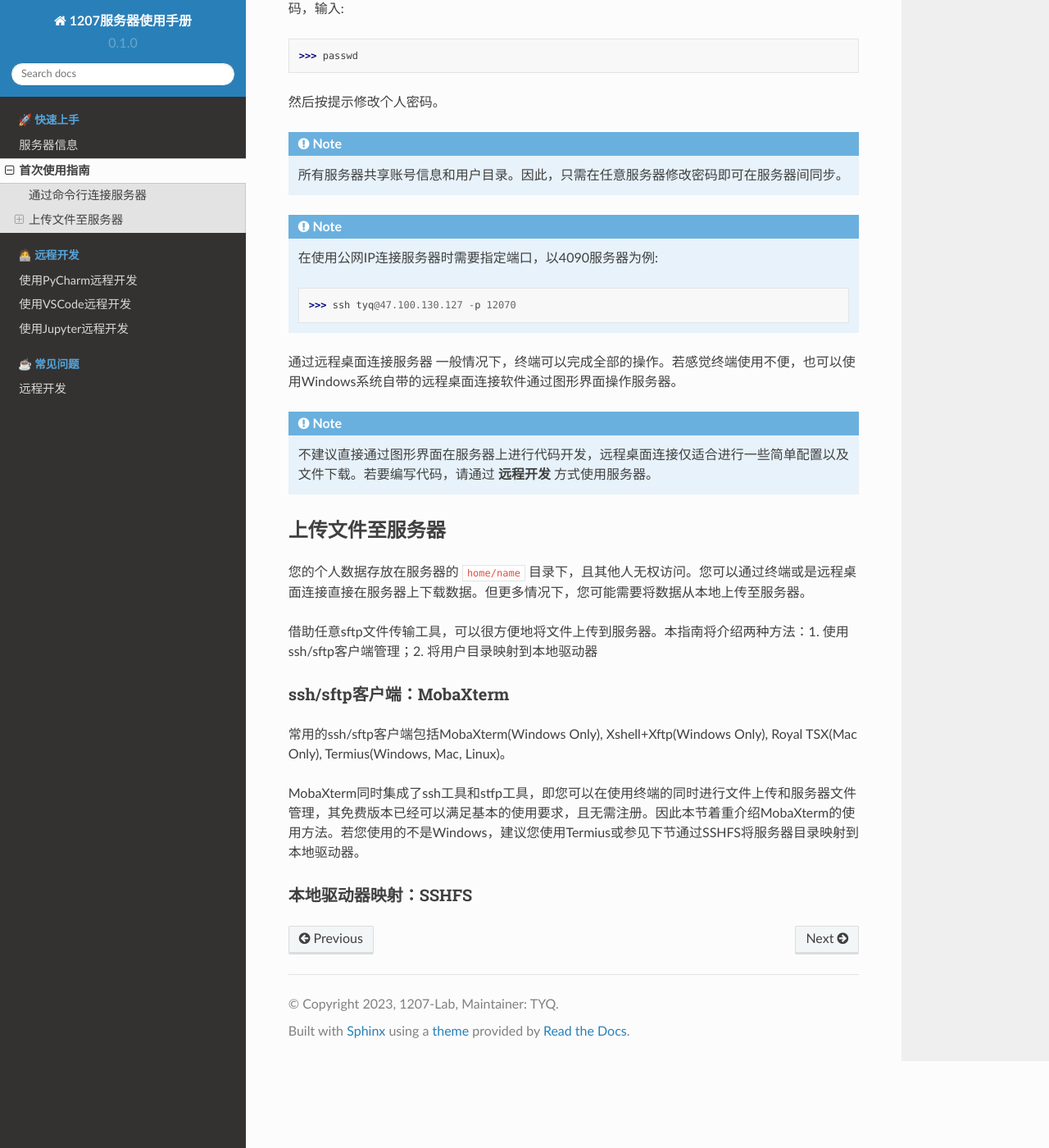
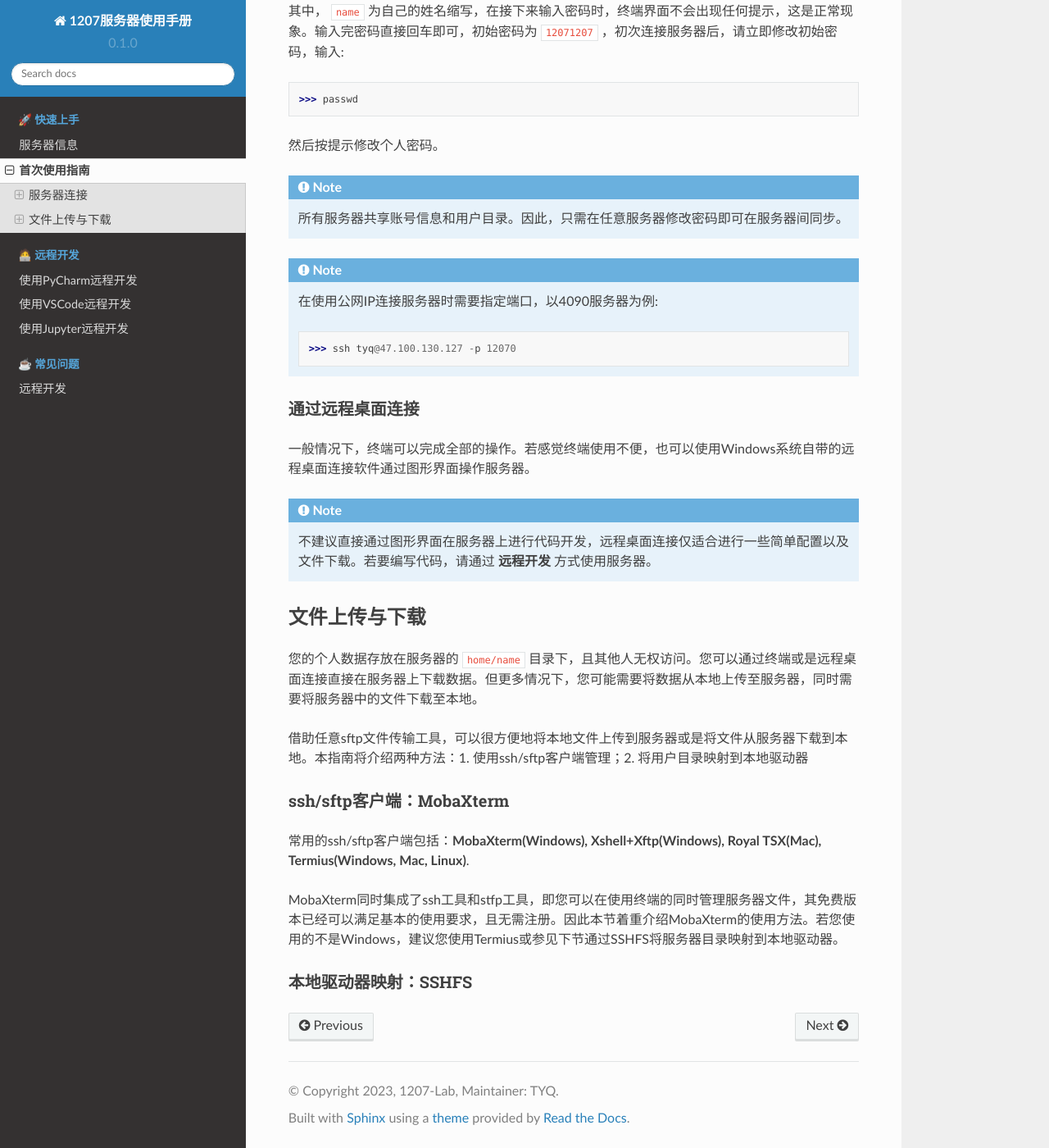
Before and after one commit to TangYuanqing/1207-server-docs, a Sphinx documentation site: the page built from docs/source/tutorial.rst, in a window 1280 px wide and 1400 px high, scrolled down 465 px. Shown: the whole window at 82% size. Built offline with Sphinx 7.4.7 and the Read the Docs theme 2.0.0, drawn with Linux system fonts in a browser that asks for light colours; some of the changed text lies outside the part shown.

Commit message:
Please enter the commit message for your changes. Lines starting with '#' will be ignored, and an empty message aborts the commit.
On branch main
Your branch is up to date with 'origin/main'.

Changes to be committed:
	modified:   docs/source/tutorial.rst

```diff
--- a/docs/source/tutorial.rst
+++ b/docs/source/tutorial.rst
@@ -2,8 +2,10 @@
 ==========
 本指南假设您先前没有任何基于Linux的服务器使用经验。按照本指南一步步操作就可以轻松学会实验室服务器的基本使用方法。
 
-通过命令行连接服务器
-------------------
+服务器连接
+---------
+通过命令行连接
+~~~~~~~~~~~~~
 使用任意系统自带终端，例如Windows的命令提示符工具，输入以下命令进行服务器连接::
 
     >>> ssh name@172.20.185.100
@@ -23,23 +25,24 @@
 
         >>> ssh tyq@47.100.130.127 -p 12070
 
-通过远程桌面连接服务器
+通过远程桌面连接
+~~~~~~~~~~~~~~~
 一般情况下，终端可以完成全部的操作。若感觉终端使用不便，也可以使用Windows系统自带的远程桌面连接软件通过图形界面操作服务器。
 
 .. note::
     不建议直接通过图形界面在服务器上进行代码开发，远程桌面连接仅适合进行一些简单配置以及文件下载。若要编写代码，请通过 **远程开发** 方式使用服务器。
 
-上传文件至服务器
----------------
-您的个人数据存放在服务器的 ``home/name`` 目录下，且其他人无权访问。您可以通过终端或是远程桌面连接直接在服务器上下载数据。但更多情况下，您可能需要将数据从本地上传至服务器。
+文件上传与下载
+-------------
+您的个人数据存放在服务器的 ``home/name`` 目录下，且其他人无权访问。您可以通过终端或是远程桌面连接直接在服务器上下载数据。但更多情况下，您可能需要将数据从本地上传至服务器，同时需要将服务器中的文件下载至本地。
 
-借助任意sftp文件传输工具，可以很方便地将文件上传到服务器。本指南将介绍两种方法：1. 使用ssh/sftp客户端管理；2. 将用户目录映射到本地驱动器
+借助任意sftp文件传输工具，可以很方便地将本地文件上传到服务器或是将文件从服务器下载到本地。本指南将介绍两种方法：1. 使用ssh/sftp客户端管理；2. 将用户目录映射到本地驱动器
 
 ssh/sftp客户端：MobaXterm
 ~~~~~~~~~~~~~~~~~~~~~~~~~
-常用的ssh/sftp客户端包括MobaXterm(Windows Only), Xshell+Xftp(Windows Only), Royal TSX(Mac Only), Termius(Windows, Mac, Linux)。
+常用的ssh/sftp客户端包括：**MobaXterm(Windows), Xshell+Xftp(Windows), Royal TSX(Mac), Termius(Windows, Mac, Linux)**.
 
-MobaXterm同时集成了ssh工具和stfp工具，即您可以在使用终端的同时进行文件上传和服务器文件管理，其免费版本已经可以满足基本的使用要求，且无需注册。因此本节着重介绍MobaXterm的使用方法。若您使用的不是Windows，建议您使用Termius或参见下节通过SSHFS将服务器目录映射到本地驱动器。
+MobaXterm同时集成了ssh工具和stfp工具，即您可以在使用终端的同时管理服务器文件，其免费版本已经可以满足基本的使用要求，且无需注册。因此本节着重介绍MobaXterm的使用方法。若您使用的不是Windows，建议您使用Termius或参见下节通过SSHFS将服务器目录映射到本地驱动器。
 
 本地驱动器映射：SSHFS
 ~~~~~~~~~~~~~~~~~~~~
```
